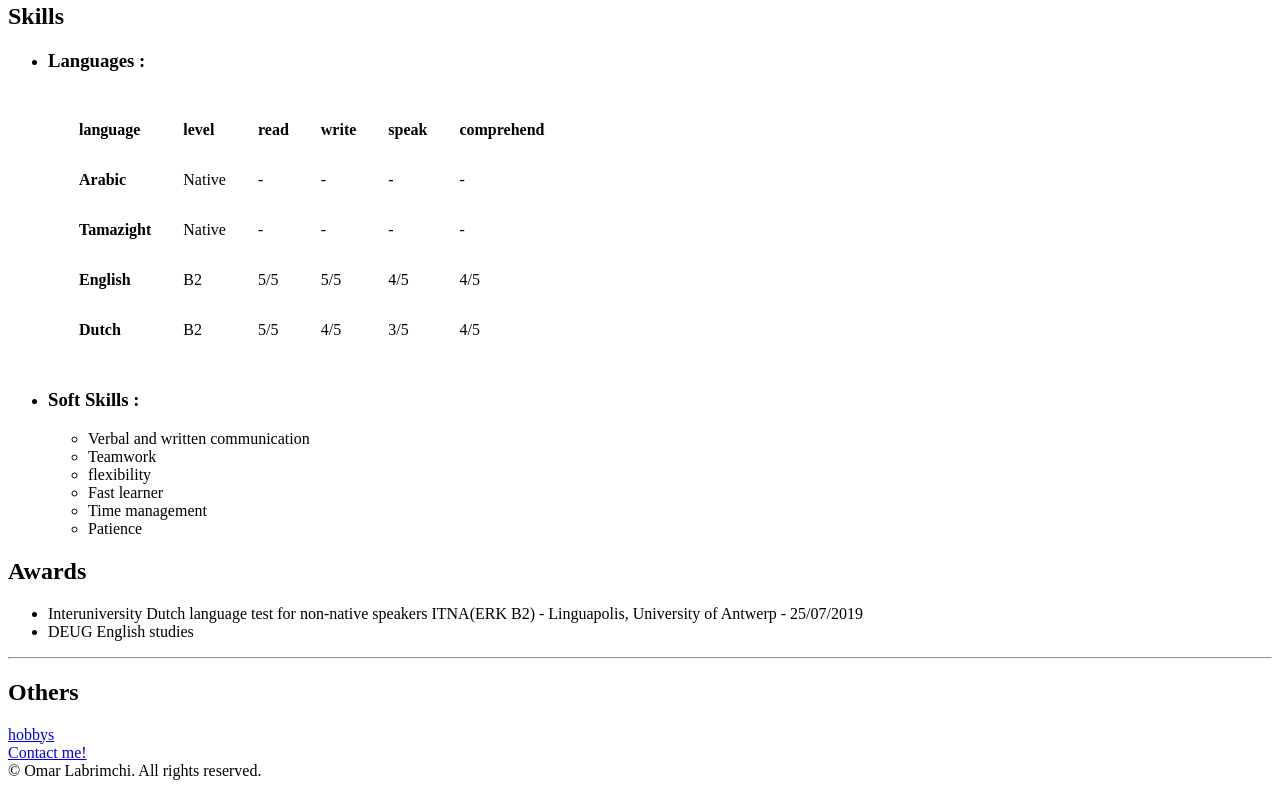
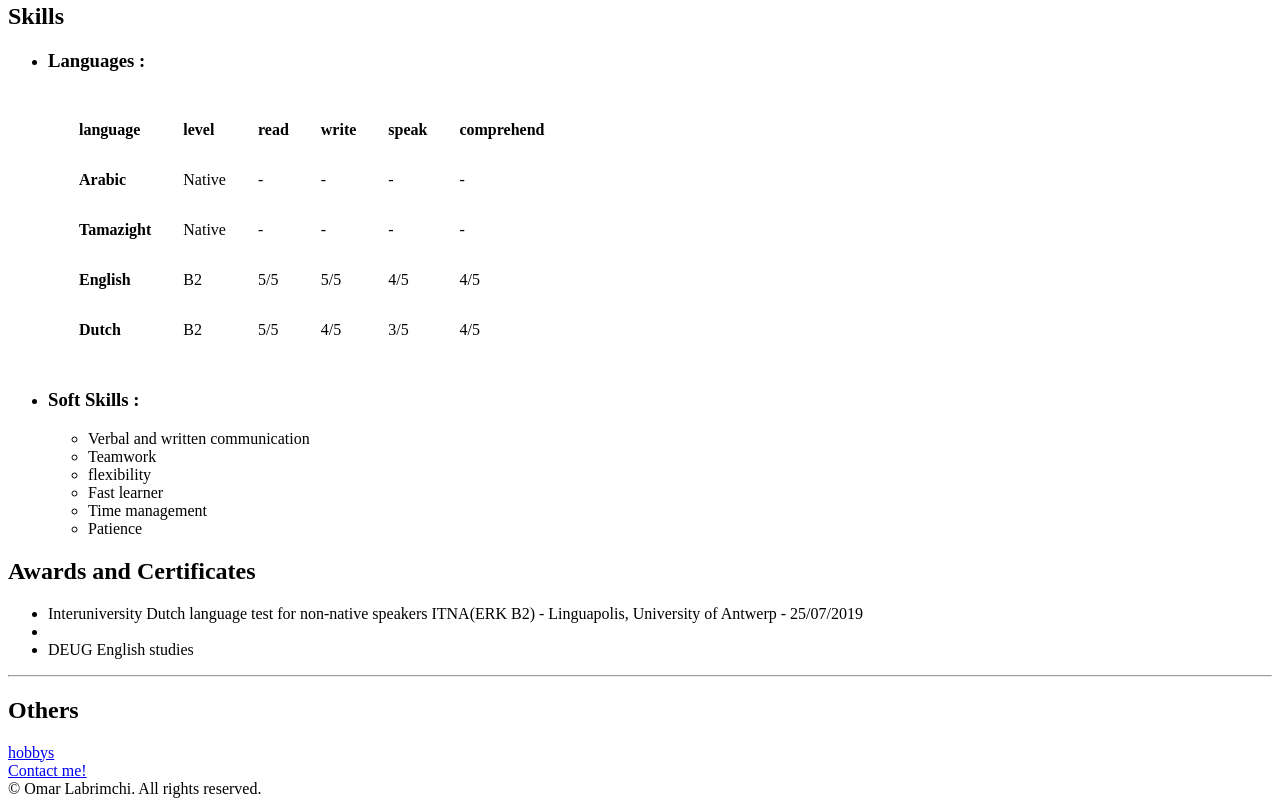
Before and after one commit to OmarOL/MyResume, a plain HTML site: page index.html in a window 1280 px wide. Shown: the part 805-1611 px from the top of the page. Drawn offline with Linux system fonts and the light colour scheme.

Commit message:
Update index.html

```diff
--- a/index.html
+++ b/index.html
@@ -112,10 +112,11 @@
 
         </ul>
 
-    <h2>Awards</h2>
+    <h2>Awards and Certificates</h2>
         <ul>
             <li>Interuniversity Dutch language test for non-native speakers ITNA(ERK B2) -
                  Linguapolis, University of Antwerp - 25/07/2019</li>
+            <li> </li>
             <li>DEUG English studies </li>
         </ul>
 
```
